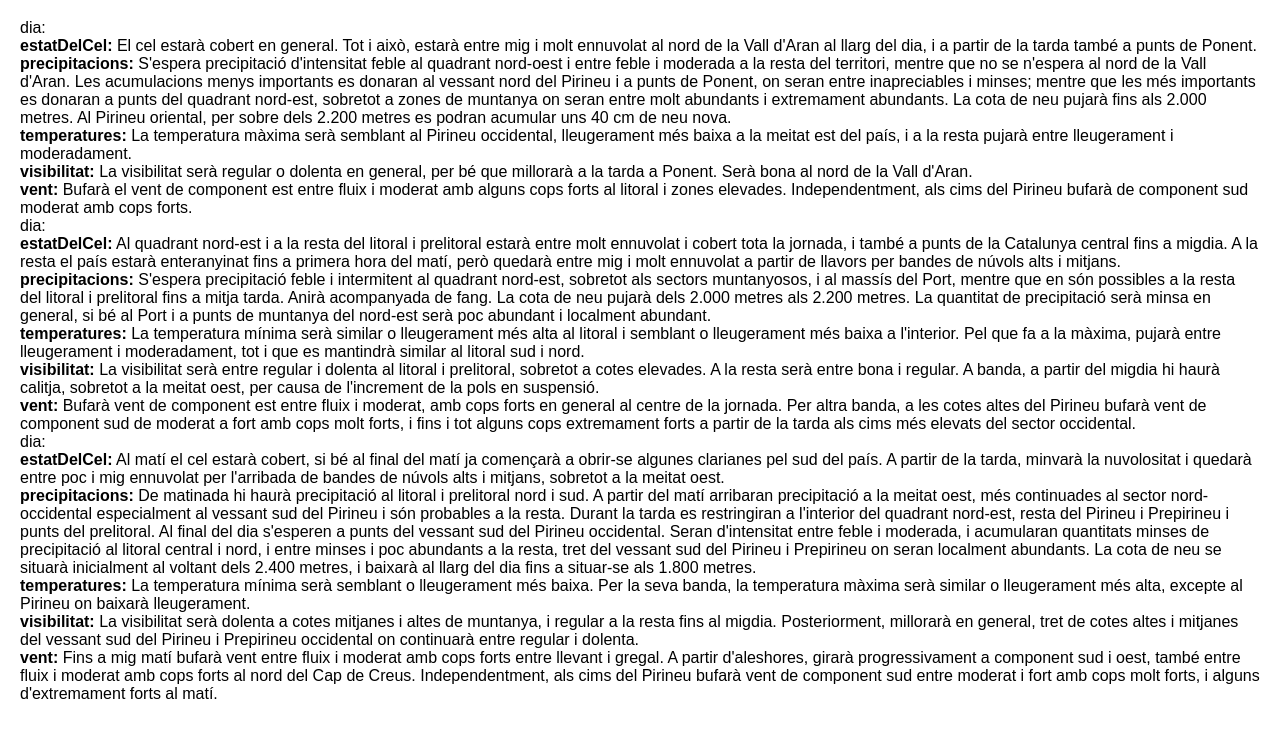
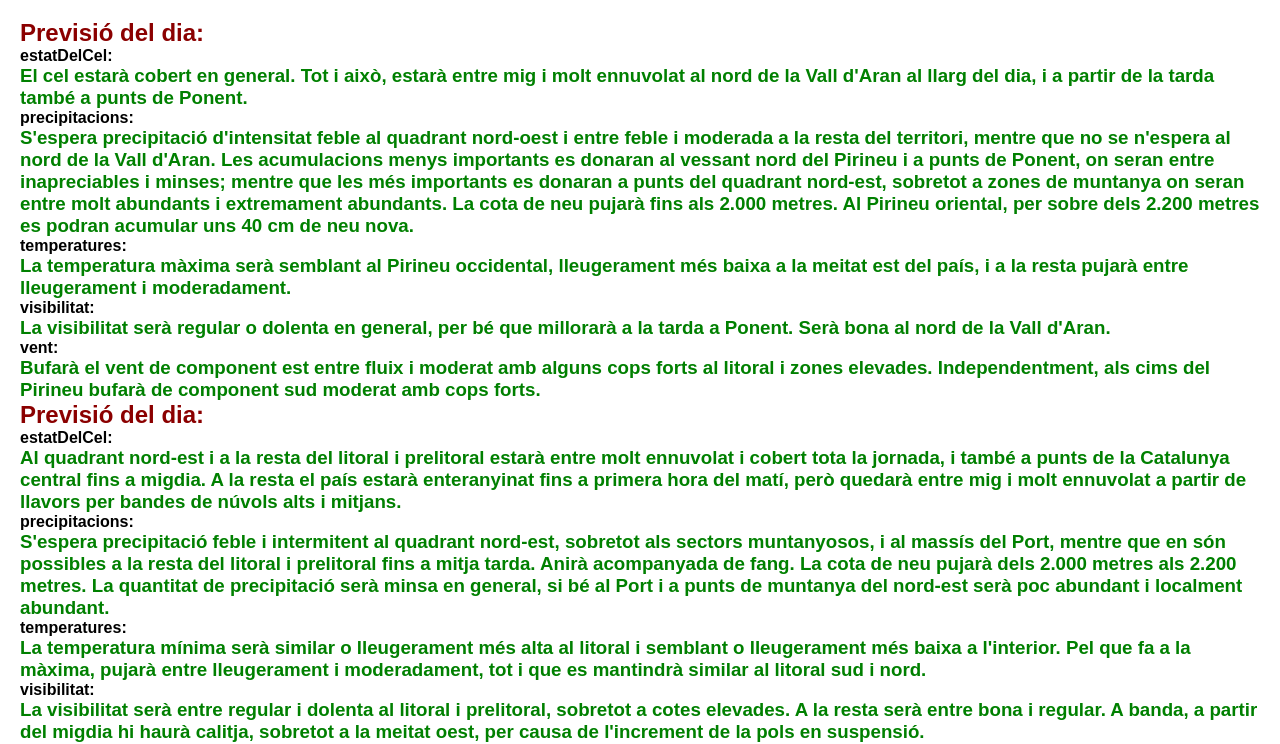
Before and after one commit to jraleixandri/asix1, a plain HTML site: page dades_temps2.html in a window 1280 px wide. Shown: the part 61-805 px from the top of the page. Drawn offline with Linux system fonts and the light colour scheme.

Commit message:
Update dades_temps2.html

```diff
--- a/dades_temps2.html
+++ b/dades_temps2.html
@@ -4,7 +4,7 @@
     <meta charset="utf-8">
     <title>Dades Previsió Metereològica</title>
     <style>
-        body { font-family: Arial, sans-serif; margin: 20px; }
+        body { font-family: Arial, sans-serif; margin: 20px; backgroud-color: yellow;}
         h1 { color: darkblue; }
         .item { border: 1px solid #ccc; padding: 10px; margin: 10px 0; border-radius: 5px; }
         h2 { margin: 0; color: darkred; }
@@ -38,13 +38,13 @@
                     });
                 } else if (typeof obj[key] === "object") {
                     if (key == "variables") {
-                      html += `<div>dia: ${renderObject(obj[key])} </div>`;
+                      html += `<div><h2>Previsió del dia:</h2> ${renderObject(obj[key])} </div>`;
                     }else{
                       html += `${renderObject(obj[key])}`;
                     }
                 } else {
                     if (key == "estatDelCel" || key == "precipitacions" || key == "visibilitat" || key == "temperatures" || key == "vent") {
-                      html += `<div><strong>${key}:</strong> ${obj[key]}</div>`;
+                      html += `<div><strong>${key}:</strong> <h3> ${obj[key]} </h3></div>`;
                     }
                 }
             }
```
